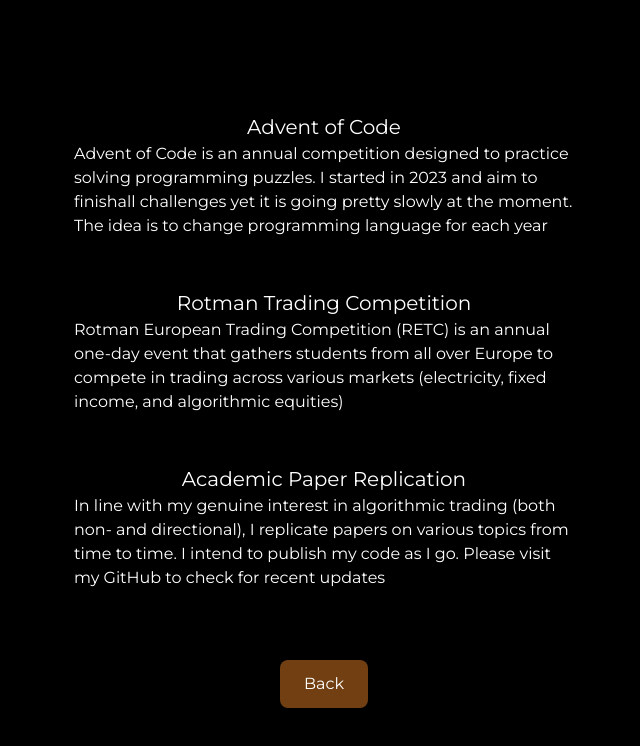
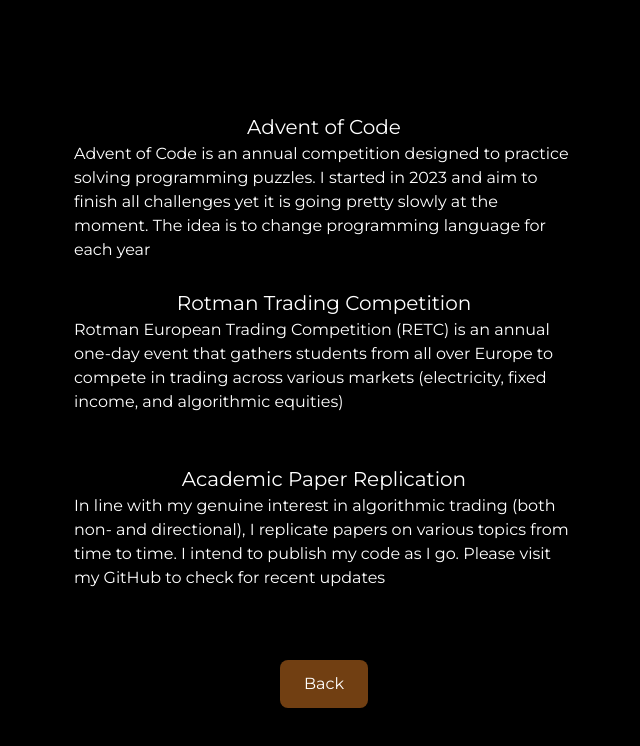
Before and after one commit to sergeylitvinenko1/sergeylitvinenko1.github.io, a Next.js app: page /projects in a window 1280 px wide. Shown: the top 746 px of the page, without its empty margins (316-956 px from the left). Built offline with nearby package versions, Linux system fonts and the light colour scheme.

Commit message:
typo corrected

```diff
--- a/app/projects/page.tsx
+++ b/app/projects/page.tsx
@@ -21,7 +21,7 @@
 
               <p className={`${montserrat.className} text-l md:leading-normal`}>
                   Advent of Code is an annual competition designed to practice solving programming puzzles.
-                  I started in 2023 and aim to finishall challenges yet it is going pretty slowly at the moment.
+                  I started in 2023 and aim to finish all challenges yet it is going pretty slowly at the moment.
                   The idea is to change programming language for each year
               </p>
           </div>
```
